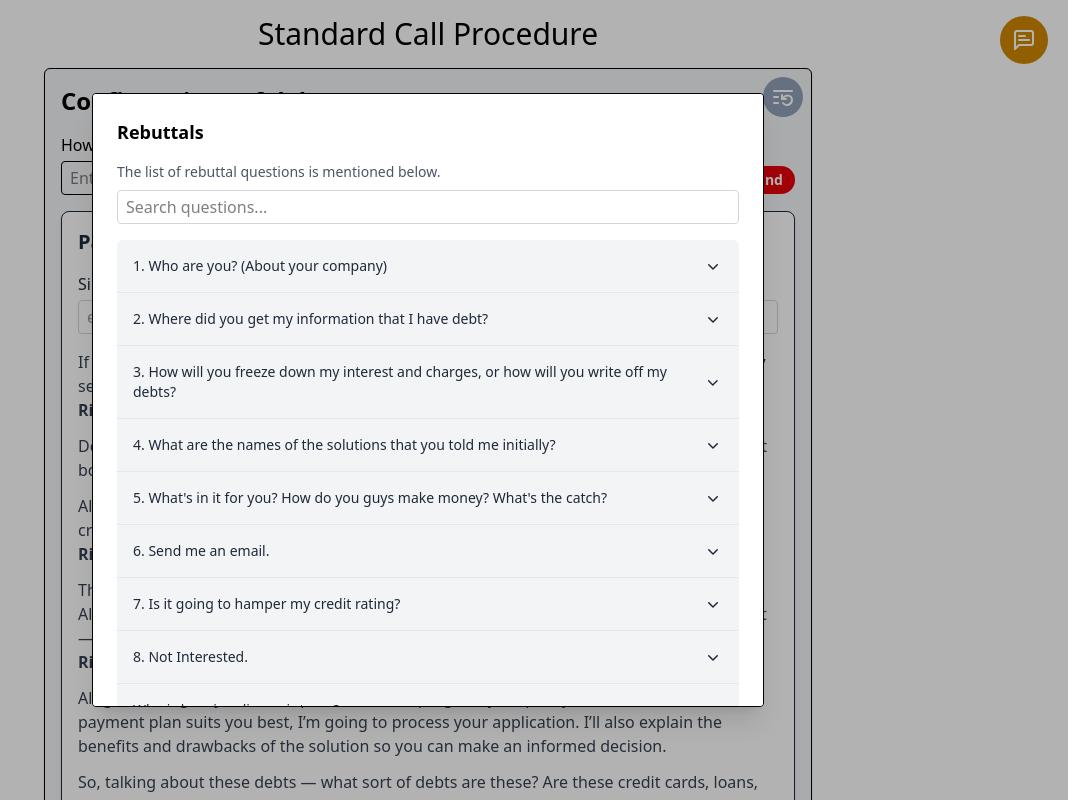
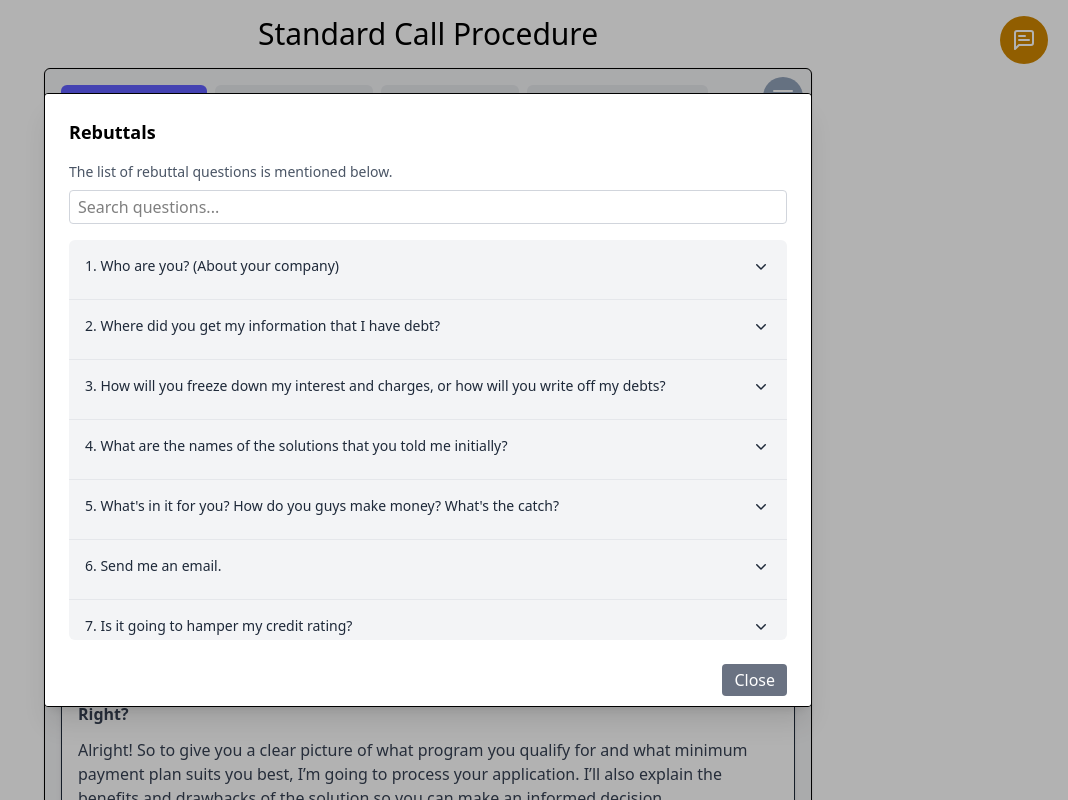
Before and after one commit to Bizz-Buzz-Creations/callsop, a React (Vite) app: page / in a window 1280 px wide. Both pictures are taken after a click on the button 1236 px from the left and 40 px from the top of the page. Shown: the top 800 px of the page, without its empty margins (212-1280 px from the left). Built offline with nearby package versions, Linux system fonts and the light colour scheme.

Commit message:
optimized code 2.0

```diff
--- a/package.json
+++ b/package.json
@@ -34,6 +34,7 @@
     "eslint-plugin-react-hooks": "^5.2.0",
     "eslint-plugin-react-refresh": "^0.4.19",
     "globals": "^16.0.0",
+    "rollup-plugin-visualizer": "^6.0.3",
     "vite": "^6.3.5"
   }
 }
--- a/src/components/DialogBox.jsx
+++ b/src/components/DialogBox.jsx
@@ -86,35 +86,42 @@
 
 // export default DialogBox;
 
-import { useState, useEffect, useMemo } from 'react';
+import { useState, useEffect, useMemo, useRef, useCallback } from 'react';
 import { Dialog, DialogPanel, DialogTitle, Description } from '@headlessui/react';
 import { ChevronDownIcon } from '@heroicons/react/20/solid';
+import { VariableSizeList as List } from 'react-window';
+import debounce from 'lodash.debounce';
 import rebuttals from '../assets/rebuttals.json';
-import debounce from 'lodash.debounce';
 
 const DialogBox = ({ isOpen, onClose }) => {
   const [activeIndex, setActiveIndex] = useState(null);
-  const [searchInput, setSearchInput] = useState(""); // live input
-  const [searchTerm, setSearchTerm] = useState(""); // debounced
+  const [searchInput, setSearchInput] = useState("");
+  const [searchTerm, setSearchTerm] = useState("");
   const [questions, setQuestions] = useState([]);
+  const listRef = useRef();
 
   useEffect(() => {
     setQuestions(rebuttals);
   }, []);
 
-  // Debounce search input
   useEffect(() => {
     const handler = setTimeout(() => {
       setSearchTerm(searchInput.toLowerCase());
       setActiveIndex(null);
-    }, 300); // 300ms delay
-
+    }, 300);
     return () => clearTimeout(handler);
   }, [searchInput]);
 
   const toggleIndex = (index) => {
-    setActiveIndex(prev => (prev === index ? null : index));
+    setActiveIndex(prev => {
+      const next = prev === index ? null : index;
+      setTimeout(() => {
+        listRef.current?.resetAfterIndex(index); // Recalculate height
+      }, 0);
+      return next;
+    });
   };
+
 
   const filteredQuestions = useMemo(() => {
     return questions.filter(q =>
@@ -122,17 +129,50 @@ const DialogBox = ({ isOpen, onClose }) => {
     );
   }, [questions, searchTerm]);
 
+  const getItemSize = (index) => {
+    const baseHeight = 60;
+    const lineHeight = 20;
+    const answerLines = filteredQuestions[index].answer.split('\n').length;
+    return activeIndex === index
+      ? baseHeight + (answerLines * lineHeight) + 20 // + extra padding
+      : baseHeight;
+  };
+
+  const Row = useCallback(({ index, style }) => {
+    const item = filteredQuestions[index];
+    const isOpen = activeIndex === index;
+
+    return (
+      <div key={index} style={style} className="p-4 relative border-b border-gray-200">
+        <button
+          className="w-full flex justify-between items-center text-left text-sm font-medium text-gray-800 group"
+          onClick={() => toggleIndex(index)}
+        >
+          <span>{item.question}</span>
+          <ChevronDownIcon
+            className={`w-5 h-5 transform transition-transform ${isOpen ? 'rotate-180' : ''}`}
+          />
+        </button>
+        {isOpen && (
+          <div className="absolute left-0 top-10 w-full bg-gray-100 z-50 p-3 text-sm text-gray-700 whitespace-pre-line">
+            {item.answer}
+          </div>
+        )}
+      </div>
+    );
+  }, [activeIndex, filteredQuestions]);
+
   return (
     <Dialog open={isOpen} onClose={onClose} className="relative z-50">
       <div className="fixed inset-0 bg-black/30" aria-hidden="true" />
       <div className="fixed inset-0 flex w-screen items-center justify-center p-4">
-        <DialogPanel className="max-w-2xl w-full max-h-[80%] overflow-y-auto space-y-4 border bg-white p-6 rounded shadow-xl">
+        <DialogPanel className="max-w-3xl w-full max-h-[80%] overflow-y-auto space-y-4 border bg-white p-6 rounded shadow-xl">
           <DialogTitle className="font-bold text-lg">Rebuttals</DialogTitle>
           <Description className="text-sm text-gray-600 mb-2">
             The list of rebuttal questions is mentioned below.
           </Description>
 
-          {/* Search Input */}
+          {/* Search */}
           <input
             type="text"
             value={searchInput}
@@ -141,26 +181,18 @@ const DialogBox = ({ isOpen, onClose }) => {
             className="w-full px-2 py-1 mb-4 border border-gray-300 rounded focus:outline-none focus:ring-2 focus:ring-indigo-500"
           />
 
+          {/* Virtualized List with original style */}
           <div className="w-full divide-y divide-gray-200 rounded-md bg-gray-100">
             {filteredQuestions.length > 0 ? (
-              filteredQuestions.map((item, index) => (
-                <div key={index} className="p-4">
-                  <button
-                    className="w-full flex justify-between items-center text-left text-sm font-medium text-gray-800 group"
-                    onClick={() => toggleIndex(index)}
-                  >
-                    <span>{item.question}</span>
-                    <ChevronDownIcon
-                      className={`w-5 h-5 transform transition-transform ${activeIndex === index ? 'rotate-180' : ''}`}
-                    />
-                  </button>
-                  {activeIndex === index && (
-                    <div className="mt-2 text-sm text-gray-600 whitespace-pre-line">
-                      {item.answer}
-                    </div>
-                  )}
-                </div>
-              ))
+              <List
+                height={400}
+                itemCount={filteredQuestions.length}
+                itemSize={getItemSize}
+                width="100%"
+                ref={listRef}
+              >
+                {Row}
+              </List>
             ) : (
               <p className="text-sm text-gray-500 p-4">No matching questions found.</p>
             )}
--- a/src/pages/SOP.jsx
+++ b/src/pages/SOP.jsx
@@ -1,20 +1,16 @@
-import { Suspense, lazy, useEffect, useState, useRef } from "react";
-
+import { useState, useEffect, Suspense, lazy } from "react";
 const DebtConfirmation = lazy(() => import("../components/DebtConfirmation"));
+const RentalDetails = lazy(() => import("../components/RentalDetails"));
+const MaritalStatus = lazy(() => import("../components/MaritalStatus"));
 const EmployementInfo = lazy(() => import("../components/EmployementInfo"));
-const MaritalStatus = lazy(() => import("../components/MaritalStatus"));
-const RentalDetails = lazy(() => import("../components/RentalDetails"));
+const UserDetails = lazy(() => import("../components/UserDetails"));
 const SummaryReport = lazy(() => import("../components/SummaryReport"));
-const UserDetails = lazy(() => import("../components/UserDetails"));
 const ScrollToTopButton = lazy(() => import("../components/ScrollToTopButton"));
-
 import { ListRestart } from "lucide-react";
 import { Tooltip } from "react-tooltip";
 import 'react-tooltip/dist/react-tooltip.css';
 
-// Utility functions for localStorage
 const STORAGE_KEY = "sopFormData";
-
 const getStoredData = () => {
   try {
     const data = localStorage.getItem(STORAGE_KEY);
@@ -23,50 +19,71 @@ const getStoredData = () => {
     return {};
   }
 };
-
+const setStoredData = (data) => {
+  localStorage.setItem(STORAGE_KEY, JSON.stringify(data));
+};
 const clearStoredData = () => {
   localStorage.removeItem(STORAGE_KEY);
 };
 
 const SOP = () => {
+  const [step, setStep] = useState(0);
   const [formData, setFormData] = useState(getStoredData());
-  const debounceTimer = useRef(null);
 
-  // Debounced localStorage save
   useEffect(() => {
-    // Clear previous timer if any
-    if (debounceTimer.current) {
-      clearTimeout(debounceTimer.current);
-    }
-
-    // Set new debounce timer
-    debounceTimer.current = setTimeout(() => {
-      localStorage.setItem(STORAGE_KEY, JSON.stringify(formData));
-    }, 500); // 500ms delay
+    setStoredData(formData);
   }, [formData]);
 
-  // Handler to update form data from children
   const handleUpdate = (section, values) => {
-    setFormData((prev) => ({
-      ...prev,
-      [section]: values,
-    }));
+    setFormData((prev) => ({ ...prev, [section]: values }));
   };
 
-  // Reset all data
   const handleReset = () => {
-    const confirmMessage = window.confirm("⚠️ Warning:\nAre you sure you want to refresh this window?\n\nYou'll lose the entire data.");
+    const confirmMessage = window.confirm("⚠️ Are you sure you want to refresh this window?\nYou'll lose the entire data.");
     if (confirmMessage) {
       clearStoredData();
       setFormData({});
     }
   };
 
+  const stepLabels = [
+    "Debt Confirmation",
+    "Rental + Marital Info",
+    "Employment Info",
+    "User Details + Summary"
+  ];
+
+  const renderStep = () => {
+    switch (step) {
+      case 0:
+        return (
+          <DebtConfirmation value={formData.debtConfirmation || {}} onChange={(v) => handleUpdate("debtConfirmation", v)} />
+        );
+      case 1:
+        return (
+          <>
+            <RentalDetails value={formData.rentalDetails || {}} onChange={(v) => handleUpdate("rentalDetails", v)} />
+            <MaritalStatus value={formData.maritalStatus || {}} onChange={(v) => handleUpdate("maritalStatus", v)} />
+          </>
+        );
+      case 2:
+        return (
+          <EmployementInfo value={formData.employementInfo || {}} onChange={(v) => handleUpdate("employementInfo", v)} />
+        );
+      case 3:
+        return (
+          <>
+            <UserDetails value={formData.userDetails || {}} onChange={(v) => handleUpdate("userDetails", v)} />
+            <SummaryReport />
+          </>
+        );
+      default:
+        return null;
+    }
+  };
+
   return (
     <section className="w-3xl mx-auto p-4 border rounded-md shadow bg-gray-100 relative">
-
-      <Suspense fallback={<div className="text-center py-10">Loading sections...</div>}>
-
       <button
         data-tooltip-id="my-tooltip"
         data-tooltip-content="Reset Data"
@@ -78,44 +95,53 @@ const SOP = () => {
 
       <Tooltip id="my-tooltip" place="top" effect="solid" className="!bg-indigo-500 !font-semibold" />
 
-        <DebtConfirmation
-          value={formData.debtConfirmation || {}}
-          onChange={(v) => handleUpdate("debtConfirmation", v)}
-        />
-        <RentalDetails
-          value={formData.rentalDetails || {}}
-          onChange={(v) => handleUpdate("rentalDetails", v)}
-        />
-        <MaritalStatus
-          value={formData.maritalStatus || {}}
-          onChange={(v) => handleUpdate("maritalStatus", v)}
-        />
-        <EmployementInfo
-          value={formData.employementInfo || {}}
-          onChange={(v) => handleUpdate("employementInfo", v)}
-        />
-        <UserDetails
-          value={formData.userDetails || {}}
-          onChange={(v) => handleUpdate("userDetails", v)}
-        />
+      {/* Step Tabs */}
+      <div className="flex flex-wrap gap-2 mb-6">
+        {stepLabels.map((label, index) => (
+          <button
+            key={index}
+            onClick={() => setStep(index)}
+            className={`px-3 py-1 text-sm rounded-md font-medium transition ${
+              step === index
+                ? "bg-indigo-500 text-white"
+                : "bg-gray-200 text-gray-800 hover:bg-indigo-100"
+            }`}
+          >
+            {label}
+          </button>
+        ))}
+      </div>
 
-        <div className="mt-8 p-1 bg-white rounded shadow">
-          {/* <h2 className="text-xl font-bold mb-2">All Entered Values</h2>
-          <pre className="bg-gray-100 p-2 rounded text-xs overflow-x-auto">
-            {JSON.stringify(formData, null, 2)}
-          </pre> */}
-          <SummaryReport />
+      <Suspense fallback={<div className="text-center py-10">Loading...</div>}>
+        {renderStep()}
+
+        {/* Prev/Next Buttons */}
+        <div className="flex justify-between mt-6">
+          <button
+            onClick={() => setStep((prev) => Math.max(prev - 1, 0))}
+            disabled={step === 0}
+            className="px-4 py-2 bg-gray-400 text-white rounded hover:bg-gray-600 disabled:opacity-50"
+          >
+            Previous
+          </button>
+          <button
+            onClick={() => setStep((prev) => Math.min(prev + 1, 3))}
+            disabled={step === 3}
+            className="px-4 py-2 bg-indigo-500 text-white rounded hover:bg-indigo-600 disabled:opacity-50"
+          >
+            Next
+          </button>
         </div>
 
         <ScrollToTopButton />
-
       </Suspense>
-
     </section>
   );
 };
 
 export default SOP;
+
+
 
 // import { Suspense, lazy, useEffect, useState } from "react";
 // const DebtConfirmation = lazy(() => import("../components/DebtConfirmation"));
```
Also changed, not shown: vite.config.js (+15 -8 lines), 1 other file (tests, documents, lock files or other folders). Lines whose indentation alone changed are shown as unchanged.
